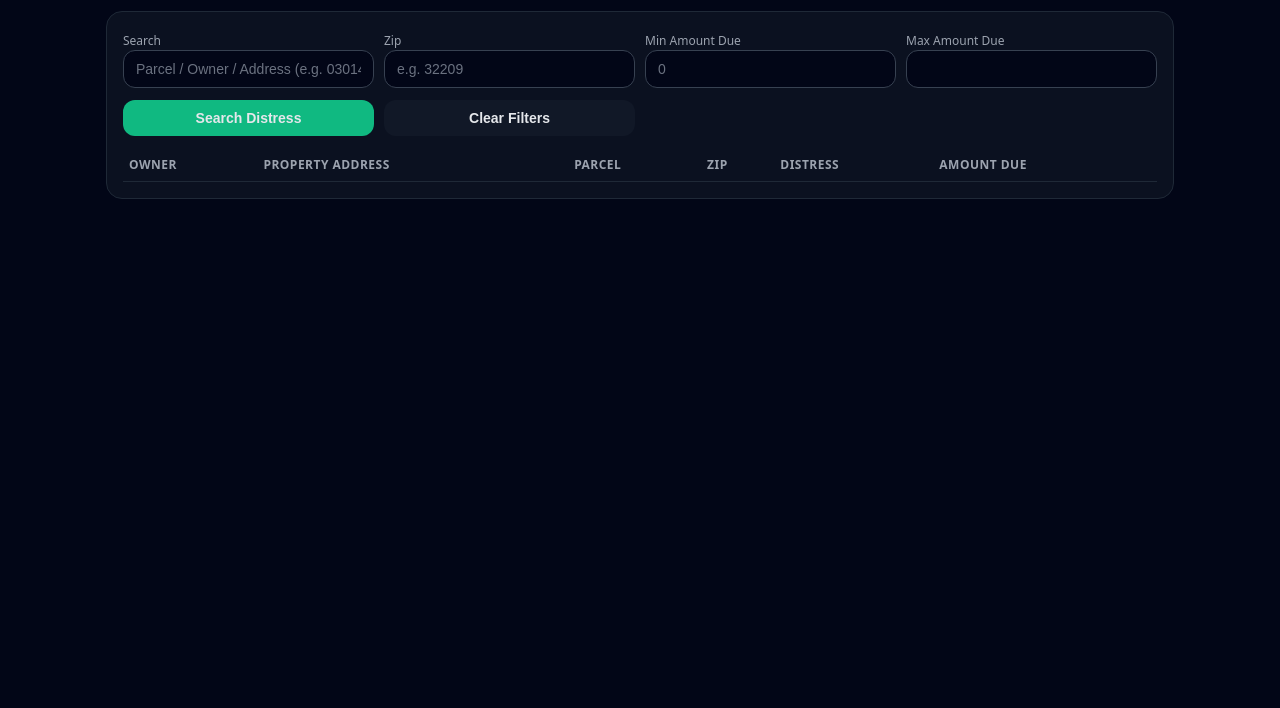
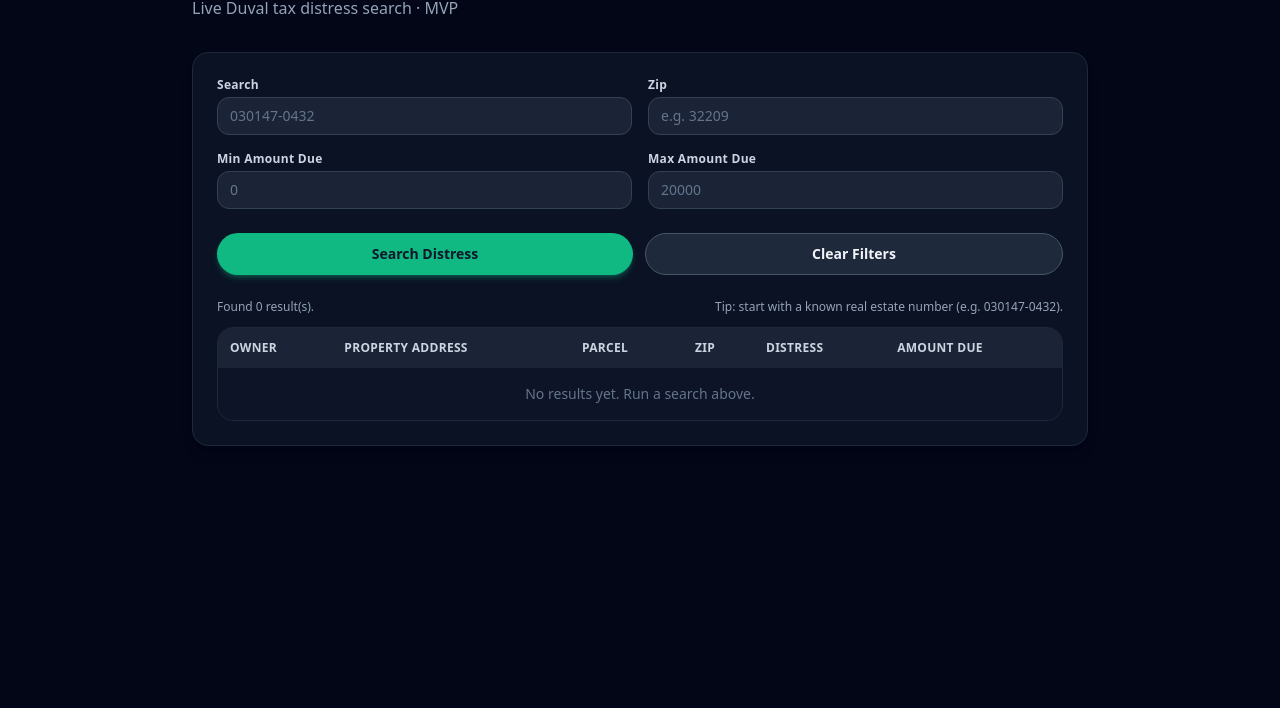
Before and after one commit to Bbillionaires/Duval-Distress-Intelligence-, a plain HTML site: page index.html in a window 1280 px wide. Shown: the part 92-800 px from the top of the page. Drawn offline with nearby package versions, Linux system fonts and the light colour scheme.

Commit message:
Update index.html

```diff
--- a/index.html
+++ b/index.html
@@ -1,223 +1,256 @@
 <!doctype html>
 <html lang="en">
 <head>
-  <meta charset="utf-8" />
-  <title>Distress Intelligence</title>
-  <meta name="viewport" content="width=device-width, initial-scale=1" />
+  <meta charset="UTF-8" />
+  <title>Distress Intelligence · Duval Tax Search</title>
+  <meta name="viewport" content="width=device-width, initial-scale=1.0" />
+
+  <!-- Tailwind CDN -->
+  <script src="https://cdn.tailwindcss.com"></script>
+
   <style>
-    :root { color-scheme: dark; }
-    * { box-sizing: border-box; }
     body {
-      margin: 0;
-      font-family: system-ui, -apple-system, BlinkMacSystemFont, "Segoe UI", sans-serif;
-      background: #020617;
-      color: #e5e7eb;
+      background: #020617; /* slate-950 */
+      color: #e5e7eb;      /* gray-200 */
+      font-family: system-ui, -apple-system, BlinkMacSystemFont, "Segoe UI",
+        sans-serif;
     }
-    .wrap {
-      max-width: 1100px;
-      margin: 24px auto;
-      padding: 0 16px 32px;
-    }
-    h1 {
-      margin: 0;
-      font-size: 28px;
-    }
-    .muted {
-      color: #9ca3af;
-      font-size: 14px;
-      margin-top: 4px;
-    }
-    .card {
-      background: #0b1120;
-      border-radius: 16px;
-      border: 1px solid #1f2937;
-      padding: 16px;
-      margin-top: 18px;
-    }
-    .row {
-      display: grid;
-      grid-template-columns: repeat(4, minmax(0,1fr));
-      gap: 10px;
-    }
-    @media (max-width: 768px) {
-      .row { grid-template-columns: repeat(2, minmax(0,1fr)); }
-    }
-    input, button {
-      width: 100%;
-      padding: 10px 12px;
-      border-radius: 12px;
-      border: 1px solid #374151;
-      background: #020617;
-      color: #e5e7eb;
-      font-size: 14px;
-    }
-    input::placeholder { color: #6b7280; }
-    button {
-      background: #10b981;
-      border: none;
-      font-weight: 600;
-      cursor: pointer;
-    }
-    button.secondary { background: #111827; }
-    button:disabled { opacity: .6; cursor: default; }
-    table {
-      width: 100%;
-      border-collapse: collapse;
-      margin-top: 12px;
-      font-size: 13px;
-    }
-    th, td {
-      padding: 8px 6px;
-      border-bottom: 1px solid #1f2937;
-      text-align: left;
-    }
-    th {
-      color: #9ca3af;
-      font-weight: 600;
-      font-size: 12px;
-      text-transform: uppercase;
-      letter-spacing: .04em;
-    }
-    tr:nth-child(even) td { background: rgba(15,23,42,0.4); }
-    .pill {
-      display: inline-flex;
-      align-items: center;
-      padding: 2px 8px;
-      border-radius: 999px;
-      background: rgba(16,185,129,0.1);
-      color: #6ee7b7;
-      font-size: 11px;
-    }
-    #status { margin-top: 10px; font-size: 13px; color: #9ca3af; }
   </style>
 </head>
-<body>
-  <div class="wrap">
+<body class="min-h-screen flex items-start justify-center py-10 px-4">
+  <div class="w-full max-w-4xl">
+    <!-- Header -->
+    <header class="mb-8">
+      <h1 class="text-3xl sm:text-4xl font-extrabold tracking-tight">
+        <span class="text-white">Distress</span>
+        <span class="text-emerald-400"> Intelligence</span>
+      </h1>
+      <p class="mt-2 text-sm sm:text-base text-slate-400">
+        Live Duval tax distress search · MVP
+      </p>
+    </header>
+
+    <!-- Search Card -->
+    <main
+      class="bg-slate-900/70 border border-slate-800 rounded-2xl shadow-lg p-4 sm:p-6 space-y-6"
+    >
+      <!-- Form -->
+      <section class="space-y-4">
+        <div class="grid grid-cols-1 sm:grid-cols-2 gap-4">
+          <!-- Account / Parcel / RE number -->
           <div>
-      <h1>Distress <span style="color:#10b981;">Intelligence</span></h1>
-      <div class="muted">Live Duval tax distress search • MVP</div>
+            <label
+              for="search"
+              class="block text-xs font-semibold tracking-wide text-slate-300 mb-1"
+              >Search</label
+            >
+            <input
+              id="search"
+              type="text"
+              placeholder="030147-0432"
+              class="w-full rounded-xl bg-slate-800/80 border border-slate-700 px-3 py-2 text-sm text-slate-100 placeholder-slate-500 focus:outline-none focus:ring-2 focus:ring-emerald-400 focus:border-emerald-400"
+            />
           </div>
 
-    <div class="card">
-      <div class="row">
+          <!-- Zip -->
           <div>
-          <label style="font-size:12px;color:#9ca3af;">Search</label>
-          <input id="q" placeholder="Parcel / Owner / Address (e.g. 030147-0432)" />
-        </div>
-        <div>
-          <label style="font-size:12px;color:#9ca3af;">Zip</label>
-          <input id="zip" placeholder="e.g. 32209" />
-        </div>
-        <div>
-          <label style="font-size:12px;color:#9ca3af;">Min Amount Due</label>
-          <input id="min" type="number" placeholder="0" />
-        </div>
-        <div>
-          <label style="font-size:12px;color:#9ca3af;">Max Amount Due</label>
-          <input id="max" type="number" placeholder="" />
+            <label
+              for="zip"
+              class="block text-xs font-semibold tracking-wide text-slate-300 mb-1"
+              >Zip</label
+            >
+            <input
+              id="zip"
+              type="text"
+              inputmode="numeric"
+              placeholder="e.g. 32209"
+              class="w-full rounded-xl bg-slate-800/80 border border-slate-700 px-3 py-2 text-sm text-slate-100 placeholder-slate-500 focus:outline-none focus:ring-2 focus:ring-emerald-400 focus:border-emerald-400"
+            />
           </div>
         </div>
 
-      <div class="row" style="margin-top:12px;">
+        <div class="grid grid-cols-1 sm:grid-cols-2 gap-4">
+          <!-- Min amount -->
           <div>
-          <button id="btnSearch">Search Distress</button>
+            <label
+              for="minAmountDue"
+              class="block text-xs font-semibold tracking-wide text-slate-300 mb-1"
+              >Min Amount Due</label
+            >
+            <input
+              id="minAmountDue"
+              type="number"
+              min="0"
+              step="1"
+              placeholder="0"
+              class="w-full rounded-xl bg-slate-800/80 border border-slate-700 px-3 py-2 text-sm text-slate-100 placeholder-slate-500 focus:outline-none focus:ring-2 focus:ring-emerald-400 focus:border-emerald-400"
+            />
           </div>
+
+          <!-- Max amount -->
           <div>
-          <button id="btnClear" class="secondary">Clear Filters</button>
-        </div>
-        <div style="grid-column: span 2 / span 2; align-self:center; text-align:right;">
-          <span id="status"></span>
+            <label
+              for="maxAmountDue"
+              class="block text-xs font-semibold tracking-wide text-slate-300 mb-1"
+              >Max Amount Due</label
+            >
+            <input
+              id="maxAmountDue"
+              type="number"
+              min="0"
+              step="1"
+              placeholder="20000"
+              class="w-full rounded-xl bg-slate-800/80 border border-slate-700 px-3 py-2 text-sm text-slate-100 placeholder-slate-500 focus:outline-none focus:ring-2 focus:ring-emerald-400 focus:border-emerald-400"
+            />
           </div>
         </div>
 
-      <table id="tbl">
-        <thead>
+        <!-- Buttons -->
+        <div class="flex flex-col sm:flex-row gap-3 pt-2">
+          <button
+            type="button"
+            onclick="searchDistress()"
+            class="flex-1 inline-flex items-center justify-center rounded-full bg-emerald-500 hover:bg-emerald-400 text-slate-900 font-semibold text-sm py-2.5 shadow-md shadow-emerald-500/30 transition"
+          >
+            Search Distress
+          </button>
+          <button
+            type="button"
+            onclick="clearFilters()"
+            class="flex-1 inline-flex items-center justify-center rounded-full bg-slate-800 hover:bg-slate-700 text-slate-100 font-semibold text-sm py-2.5 border border-slate-600 transition"
+          >
+            Clear Filters
+          </button>
+        </div>
+      </section>
+
+      <!-- Results -->
+      <section class="space-y-3">
+        <div class="flex items-center justify-between text-xs text-slate-400">
+          <span id="results-count">Found 0 result(s).</span>
+          <span class="hidden sm:inline">
+            Tip: start with a known real estate number (e.g. 030147-0432).
+          </span>
+        </div>
+
+        <div class="overflow-x-auto rounded-2xl border border-slate-800">
+          <table class="min-w-full text-left text-xs sm:text-sm">
+            <thead class="bg-slate-800/80 text-slate-300 uppercase tracking-wide text-[0.65rem] sm:text-xs">
               <tr>
-            <th>Owner</th>
-            <th>Property Address</th>
-            <th>Parcel</th>
-            <th>Zip</th>
-            <th>Distress</th>
-            <th>Amount Due</th>
+                <th class="px-3 py-3">Owner</th>
+                <th class="px-3 py-3">Property Address</th>
+                <th class="px-3 py-3">Parcel</th>
+                <th class="px-3 py-3">Zip</th>
+                <th class="px-3 py-3">Distress</th>
+                <th class="px-3 py-3">Amount Due</th>
               </tr>
             </thead>
-        <tbody></tbody>
+            <tbody
+              id="results"
+              class="divide-y divide-slate-800 bg-slate-900/60 text-slate-100"
+            >
+              <tr>
+                <td class="px-3 py-4 text-center text-slate-500" colspan="6">
+                  No results yet. Run a search above.
+                </td>
+              </tr>
+            </tbody>
           </table>
         </div>
+      </section>
+    </main>
   </div>
 
+  <!-- Page logic -->
   <script>
-    const $ = (sel) => document.querySelector(sel);
+    const API_BASE = "https://duval-distress-intelligence.onrender.com";
 
-    async function fetchLeads() {
-      const q   = encodeURIComponent($('#q').value.trim());
-      const zip = encodeURIComponent($('#zip').value.trim());
-      const min = encodeURIComponent($('#min').value.trim());
-      const max = encodeURIComponent($('#max').value.trim());
+    async function searchDistress() {
+      const search = document.getElementById("search").value.trim();
+      const zip = document.getElementById("zip").value.trim();
+      const minAmountDue = document
+        .getElementById("minAmountDue")
+        .value.trim();
+      const maxAmountDue = document
+        .getElementById("maxAmountDue")
+        .value.trim();
 
-      const params = [];
-      if (q)   params.push('q=' + q);
-      if (zip) params.push('zip=' + zip);
-      if (min) params.push('min=' + min);
-      if (max) params.push('max=' + max);
+      const resultsBody = document.getElementById("results");
+      const countLabel = document.getElementById("results-count");
 
-      const url = '/api/leads' + (params.length ? ('?' + params.join('&')) : '');
-      $('#status').textContent = 'Searching…';
-      $('#btnSearch').disabled = true;
+      const params = new URLSearchParams();
+
+      // Account / real-estate number goes as "account"
+      if (search) params.append("account", search);
+      if (zip) params.append("zip", zip);
+      if (minAmountDue) params.append("minAmountDue", minAmountDue);
+      if (maxAmountDue) params.append("maxAmountDue", maxAmountDue);
+
+      const url = `${API_BASE}/api/search?${params.toString()}`;
 
       try {
         const res = await fetch(url);
         const data = await res.json();
-        if (data.status !== 'success') {
-          $('#status').textContent = 'Error: ' + (data.message || 'Unknown');
-          $('#btnSearch').disabled = false;
+
+        if (!data.rows || data.rows.length === 0) {
+          resultsBody.innerHTML =
+            "<tr><td colspan='6' class='px-3 py-4 text-center text-slate-500'>No results found.</td></tr>";
+          if (countLabel) countLabel.textContent = "Found 0 result(s).";
           return;
         }
-        const rows = data.rows || [];
-        $('#status').textContent = `Found ${rows.length} result(s).`;
-        const tb = $('#tbl tbody');
-        tb.innerHTML = '';
-        rows.forEach(r => {
-          const tr = document.createElement('tr');
-          tr.innerHTML = `
-            <td>${r.owner || ''}</td>
-            <td>${r.address || ''}</td>
-            <td>${r.parcel || ''}</td>
-            <td>${r.zip || ''}</td>
-            <td><span class="pill">${r.distress || 'Tax'}</span></td>
-            <td>$${r.amountDue || '0.00'}</td>
+
+        let html = "";
+        for (const r of data.rows) {
+          html += `
+            <tr>
+              <td class="px-3 py-3 align-top">${r.owner || ""}</td>
+              <td class="px-3 py-3 align-top">${r.address || ""}</td>
+              <td class="px-3 py-3 align-top">${r.parcel || ""}</td>
+              <td class="px-3 py-3 align-top">${r.zip || ""}</td>
+              <td class="px-3 py-3 align-top">${r.distress || ""}</td>
+              <td class="px-3 py-3 align-top">$${Number(
+                r.amountDue || 0
+              ).toLocaleString()}</td>
+            </tr>
           `;
-          tb.appendChild(tr);
-        });
+        }
+
+        resultsBody.innerHTML = html;
+        const count = data.count != null ? data.count : data.rows.length;
+        if (countLabel) countLabel.textContent = `Found ${count} result(s).`;
       } catch (err) {
-        $('#status').textContent = 'Error calling API.';
-      } finally {
-        $('#btnSearch').disabled = false;
+        console.error("Error calling API:", err);
+        resultsBody.innerHTML =
+          "<tr><td colspan='6' class='px-3 py-4 text-center text-rose-400'>Error calling API.</td></tr>";
+        if (countLabel) countLabel.textContent = "Error calling API.";
       }
     }
 
     function clearFilters() {
-      $('#q').value   = '';
-      $('#zip').value = '';
-      $('#min').value = '';
-      $('#max').value = '';
-      $('#status').textContent = '';
-      $('#tbl tbody').innerHTML = '';
+      document.getElementById("search").value = "";
+      document.getElementById("zip").value = "";
+      document.getElementById("minAmountDue").value = "";
+      document.getElementById("maxAmountDue").value = "";
+
+      const resultsBody = document.getElementById("results");
+      const countLabel = document.getElementById("results-count");
+
+      resultsBody.innerHTML =
+        "<tr><td colspan='6' class='px-3 py-4 text-center text-slate-500'>No results yet. Run a search above.</td></tr>";
+      if (countLabel) countLabel.textContent = "Found 0 result(s).";
     }
 
-    $('#btnSearch').addEventListener('click', fetchLeads);
-    $('#btnClear').addEventListener('click', clearFilters);
-
-    // Press Enter in any box to search
-    ['q','zip','min','max'].forEach(id => {
-      const el = $('#' + id);
-      el.addEventListener('keypress', (e) => {
-        if (e.key === 'Enter') fetchLeads();
+    // Allow Enter key in any input to trigger search
+    ["search", "zip", "minAmountDue", "maxAmountDue"].forEach((id) => {
+      const el = document.getElementById(id);
+      if (!el) return;
+      el.addEventListener("keydown", (e) => {
+        if (e.key === "Enter") {
+          e.preventDefault();
+          searchDistress();
+        }
       });
     });
-
-    // Optional: do a default search on load
-    // fetchLeads();
   </script>
 </body>
 </html>
```
Lines whose indentation alone changed are shown as unchanged.
